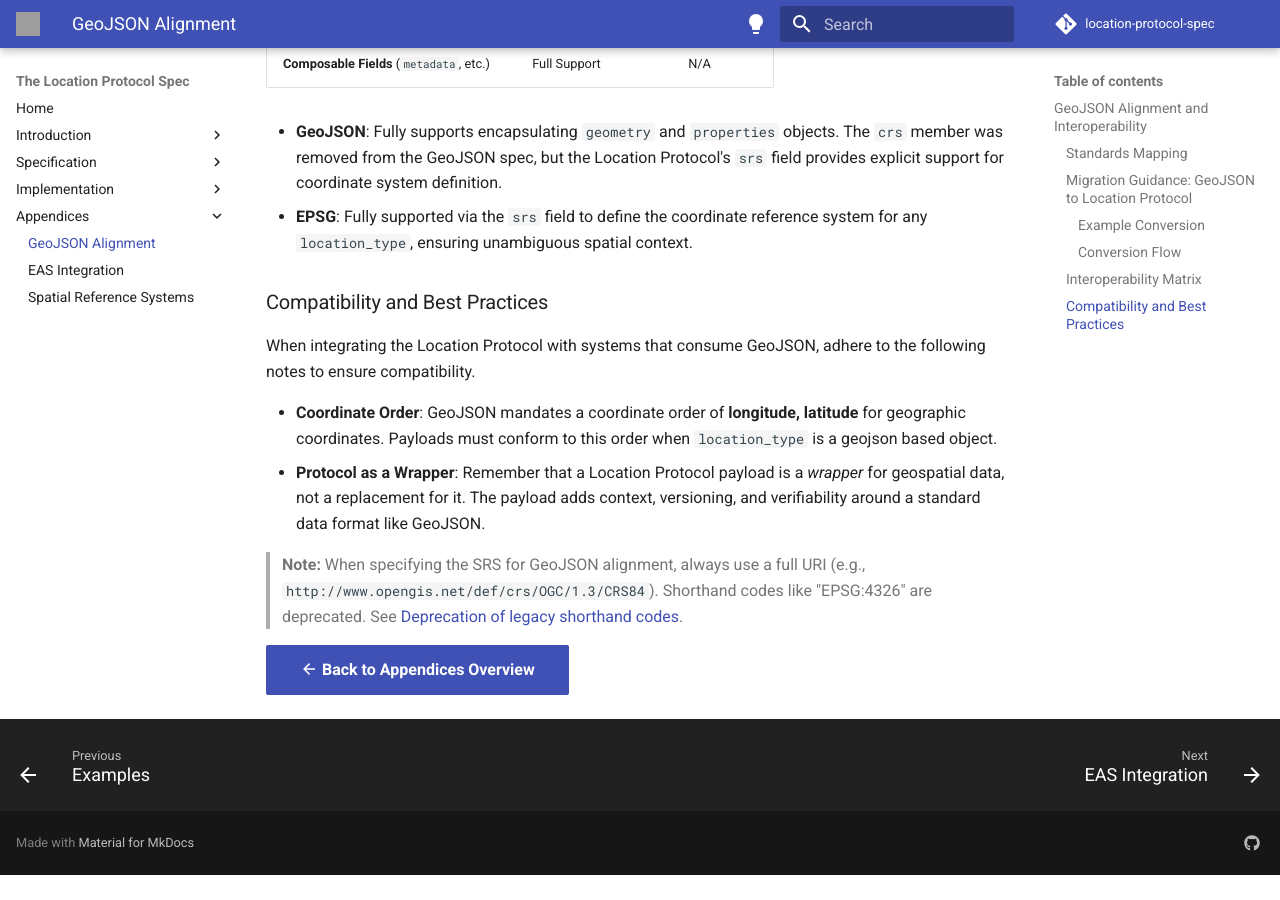
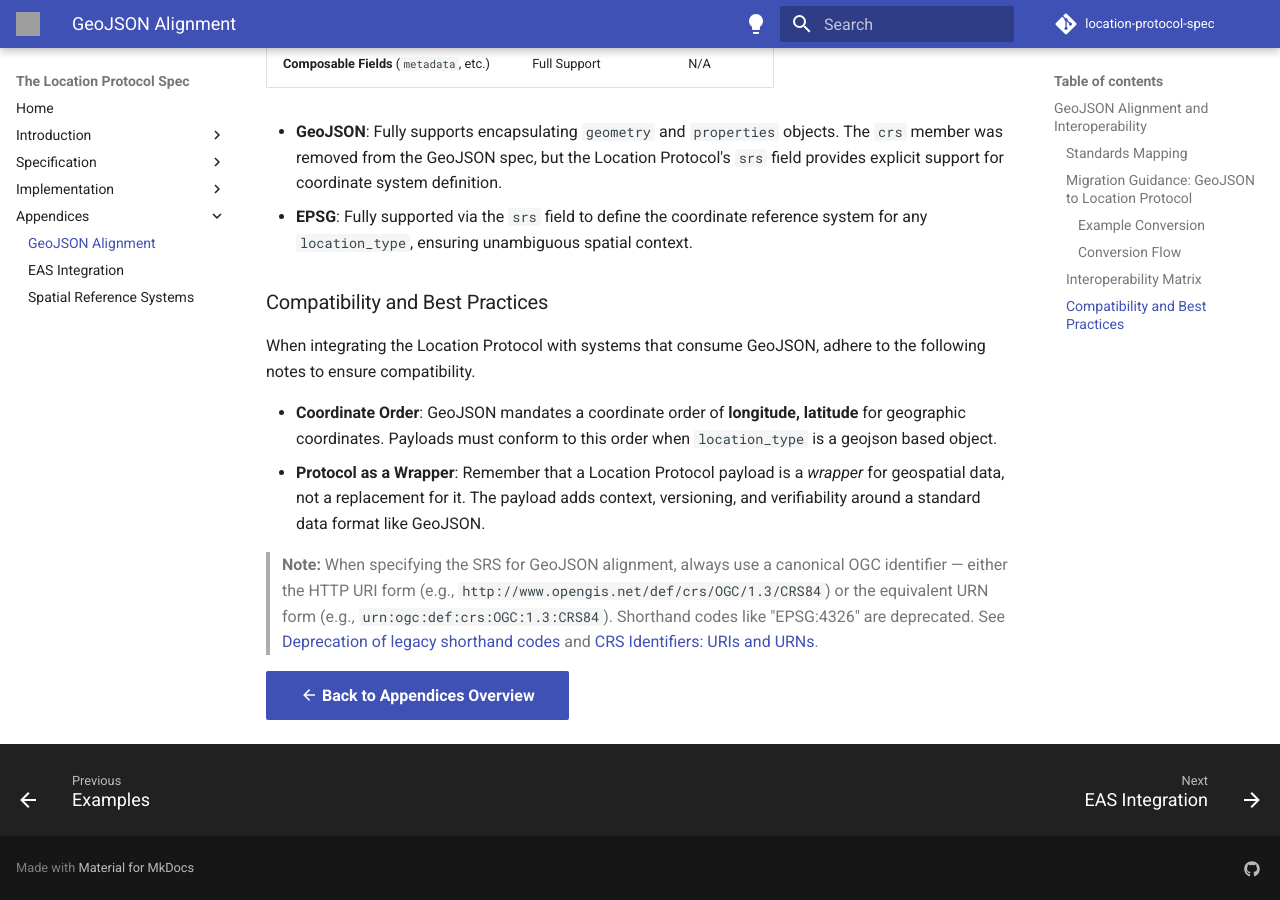
Before and after one commit to DecentralizedGeo/location-protocol-spec, an MkDocs documentation site: the page built from docs/spec-page/appendices/geojson-alignment.md, in a window 1280 px wide and 900 px high, scrolled down 3102 px. Built offline with MkDocs 1.6.1 and Material for MkDocs 9.7.7, drawn with Linux system fonts in a browser that asks for light colours; comment, search, counter and statistics services are not loaded; before the commit the page ends 3977 px from its top, so only the background shows below that; grey boxes are pictures that could not be loaded.

Commit message:
docs(geojson-alignment): note that URN form is equally canonical
The compatibility note told readers to "always use a full URI" for
the srs field, with no mention of URN as an alternative. Read in
isolation, this contradicts the URI-or-URN policy stated in the
data model and SRS appendix.

Rewrite the note to refer to canonical OGC identifiers as a set —
HTTP URI or URN — and link to the URI/URN appendix section so
readers landing here can find the full pattern definitions.

Refs: #12

```diff
--- a/docs/spec-page/appendices/geojson-alignment.md
+++ b/docs/spec-page/appendices/geojson-alignment.md
@@ -101,6 +101,6 @@ When integrating the Location Protocol with systems that consume GeoJSON, adhere
 - **Coordinate Order**: GeoJSON mandates a coordinate order of **longitude, latitude** for geographic coordinates. Payloads must conform to this order when `location_type` is a geojson based object.
 - **Protocol as a Wrapper**: Remember that a Location Protocol payload is a _wrapper_ for geospatial data, not a replacement for it. The payload adds context, versioning, and verifiability around a standard data format like GeoJSON.
 
-> **Note:** When specifying the SRS for GeoJSON alignment, always use a full URI (e.g., `http://www.opengis.net/def/crs/OGC/1.3/CRS84`). Shorthand codes like "EPSG:4326" are deprecated. See [Deprecation of legacy shorthand codes](srs.md#deprecation-of-legacy-shorthand-codes).
+> **Note:** When specifying the SRS for GeoJSON alignment, always use a canonical OGC identifier — either the HTTP URI form (e.g., `http://www.opengis.net/def/crs/OGC/1.3/CRS84`) or the equivalent URN form (e.g., `urn:ogc:def:crs:OGC:1.3:CRS84`). Shorthand codes like "EPSG:4326" are deprecated. See [Deprecation of legacy shorthand codes](srs.md#deprecation-of-legacy-shorthand-codes) and [CRS Identifiers: URIs and URNs](srs.md#crs-identifiers-uris-and-urns).
 
 [:material-arrow-left: Back to Appendices Overview](index.md){ .md-button .md-button--primary }
```
